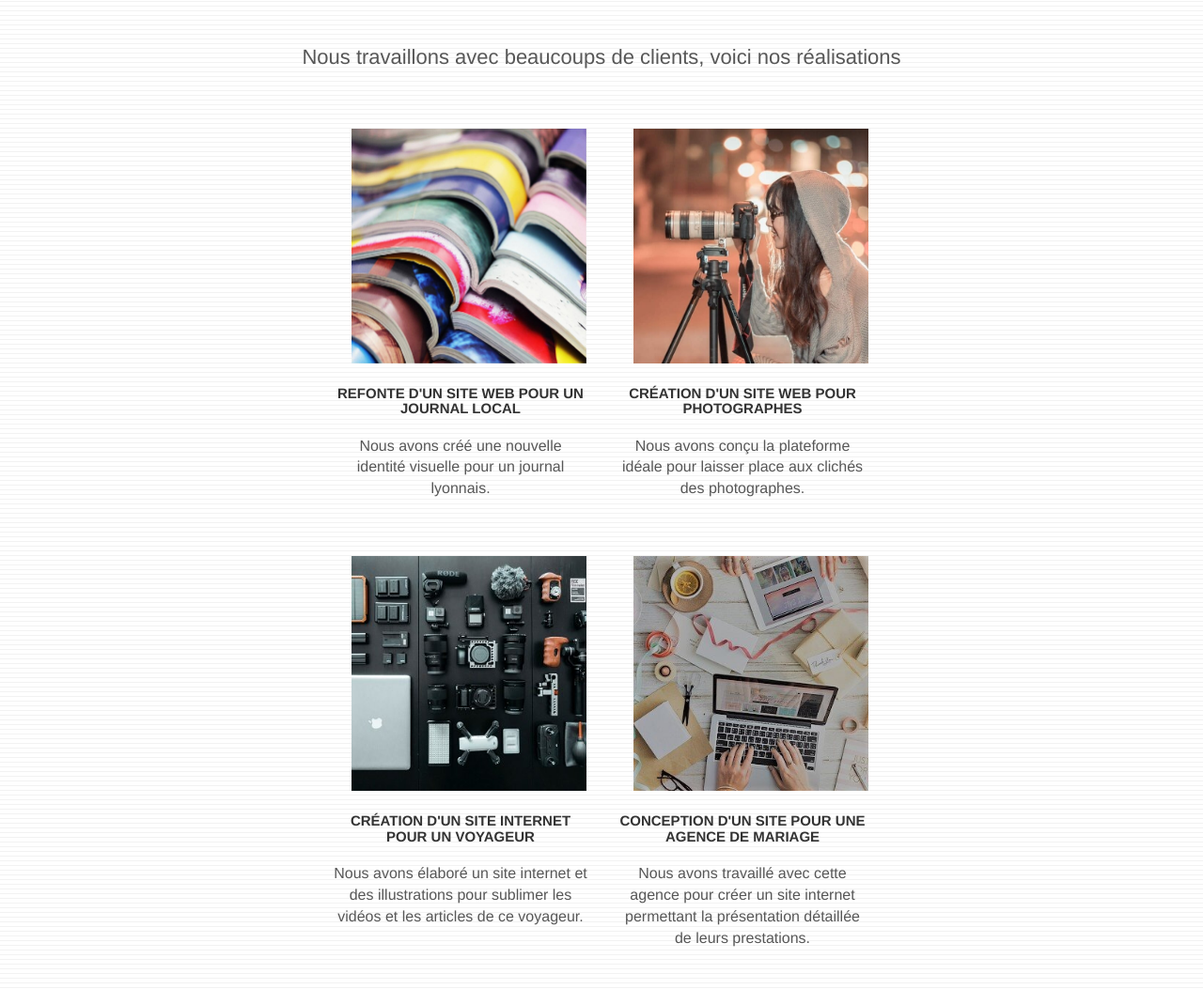
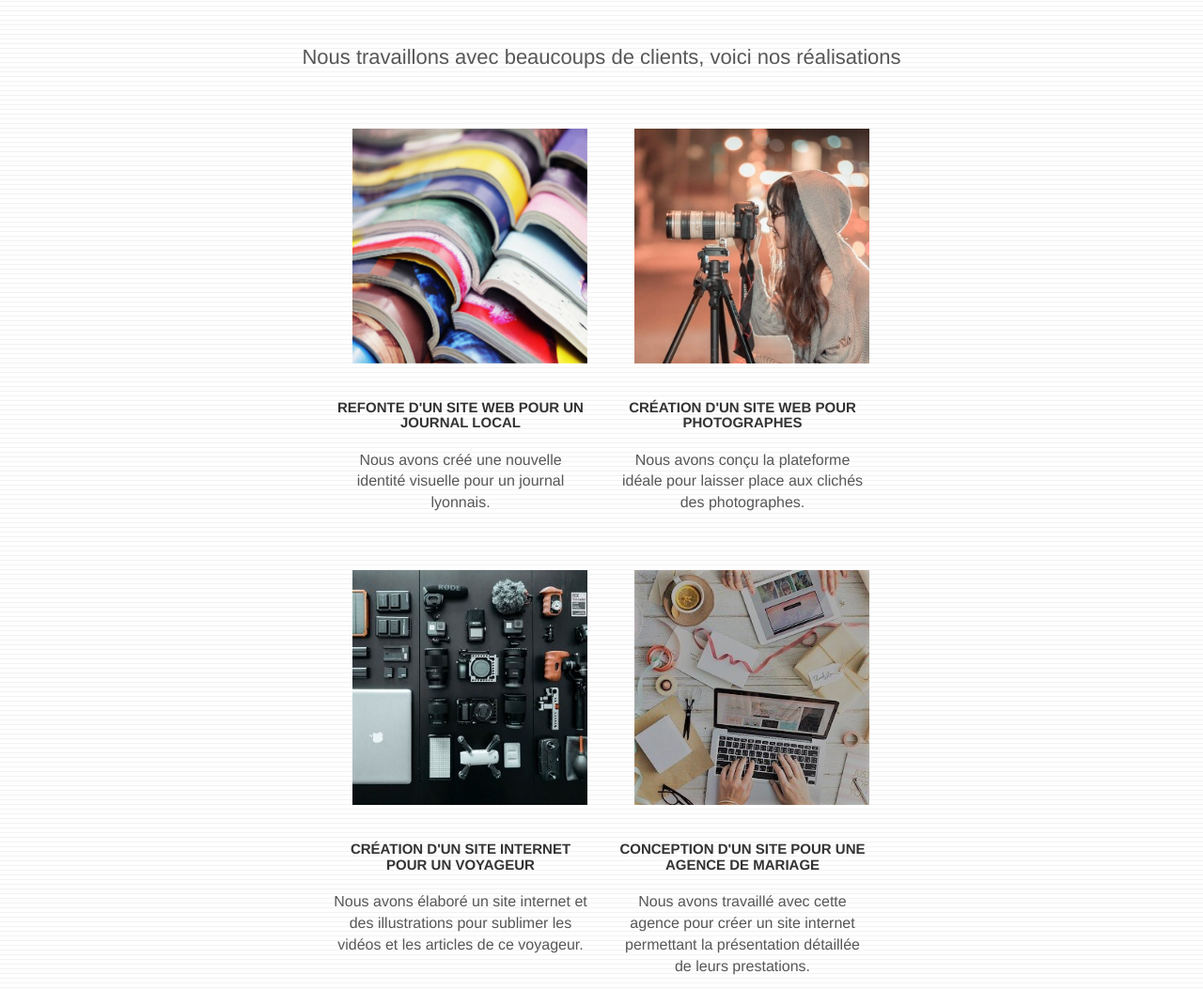
Before and after one commit to SonicDarkSly/La-Chouette-Agence, a plain HTML site: page index.html in a window 1280 px wide. Shown: the part 1920-2973 px from the top of the page at 94% size. Drawn offline with Linux system fonts and the light colour scheme.

Commit message:
modif css

```diff
--- a/index.html
+++ b/index.html
@@ -5,8 +5,8 @@
 	<meta name="keywords" content="Chouette, agence, web, design, Lyon, refonte">
     <meta name="description" content="La Chouette Agence est une entreprise spécialisée en Web Design à Lyon. Notre agence vous accompagne dans la création ou la refonte de votre site web.">
     <meta name="viewport" content="width=device-width, initial-scale=1.0, viewport-fit=cover">
-    <link rel="shortcut icon" type="image/jpg" href="favicon.jpg">
 
+	<link rel="shortcut icon" type="image/jpg" href="favicon.jpg">
 	<link rel="stylesheet" type="text/css" href="./css/bootstrap.min.css">
 	<link rel="stylesheet" type="text/css" href="./css/font-awesome.min.css">
 	<link rel="stylesheet" type="text/css" href="./css/et-line.min.css">
@@ -34,7 +34,7 @@
 
 		<nav class="navbar row">
 			<div class="navbar-header">
-				<a class="navbar-brand" href="index.html"><img src="img/la-chouette-agence.png" alt="paris web design logo agence web meilleure agence" height="40" /></a>
+				<a class="navbar-brand" href="index.html"><img src="img/la-chouette-agence.png" alt="Lyon web design logo agence web meilleure agence" height="40" /></a>
 				<button id="nav-toggle" type="button" class="ui-navbar-toggle navbar-toggle" data-toggle="collapse" data-target=".navbar-1">
 					<span class="sr-only">Toggle navigation</span><span class="icon-bar"></span><span class="icon-bar"></span><span class="icon-bar"></span>
 				</button>
@@ -43,8 +43,6 @@
 				<ul class="site-navigation nav navbar-nav">
 					<li>
 						<a href="index.html">Accueil</a>
-					</li>
-					<li>
 					</li>
 					<li>
 						<a href="contact.html">Contact</a>
@@ -61,7 +59,7 @@
 	<div class="container bloc-lg">
 		<div class="row tight-width-whitespace">
 			<div class="col-sm-12">
-				<img src="img/logo.png" class="center-block image-resize-mode" width="100" alt="La chouette agence, agence web paris, création logo paris" />
+				<img src="img/logo.png" class="center-block image-resize-mode" width="100" alt="La chouette agence, agence web Lyon, création logo Lyon" />
 				<h1 class="text-center hero-bloc-text tc-white ">
 					La chouette agence.
 				</h1>
@@ -157,8 +155,8 @@
 			</div>
 		</div>
 		<div class="row tight-width-whitespace portfolio-row">
-			<div class="col-sm-6">
-				<a href="#" data-lightbox="img/1.jpg" data-gallery-id="gallery-1" data-caption="Refonte d'un site web pour un journal local" data-frame="snapshot-lb"><img src="img/1.jpg" alt="paris web design logo agence web meilleure agence et refonte site web journal" class="img-responsive portfolio-thumb" /></a>
+			<div class="col-sm-6 text-center">
+				<a href="#" data-lightbox="img/1.jpg" data-gallery-id="gallery-1" data-caption="Refonte d'un site web pour un journal local" data-frame="snapshot-lb" class="text-center"><img src="img/1.jpg" alt="Lyon web design logo agence web meilleure agence et refonte site web journal" class="img-responsive portfolio-thumb" /></a>
 				<h3 class="mg-md text-center">
 					Refonte d'un site web pour un journal local
 				</h3>
@@ -166,8 +164,8 @@
 					Nous avons créé une nouvelle identité visuelle pour un journal lyonnais.
 				</p>
 			</div>
-			<div class="col-sm-6">
-				<a href="#" data-lightbox="img/2.jpg" data-gallery-id="gallery-1" data-caption="Création d'un site web pour photographes" data-frame="snapshot-lb"><img src="img/2.jpg" class="img-responsive portfolio-thumb" alt="paris web design logo agence web meilleure agence, Création d'un site web pour photographes" /></a>
+			<div class="col-sm-6 text-center">
+				<a href="#" data-lightbox="img/2.jpg" data-gallery-id="gallery-1" data-caption="Création d'un site web pour photographes" data-frame="snapshot-lb" class="text-center"><img src="img/2.jpg" class="img-responsive portfolio-thumb" alt="Lyon web design logo agence web meilleure agence, Création d'un site web pour photographes" /></a>
 				<h3 class="mg-md text-center">
 					Création d'un site web pour photographes
 				</h3>
@@ -177,8 +175,8 @@
 			</div>
 		</div>
 		<div class="row tight-width-whitespace portfolio-row">
-			<div class="col-sm-6">
-				<a href="#" data-lightbox="img/3.jpg" data-gallery-id="gallery-1" data-caption="Création d'un site internet pour un voyageur" data-frame="snapshot-lb"><img src="img/3.jpg" class="img-responsive portfolio-thumb" alt="paris web design logo agence web meilleure agence, Création d'un site web pour voyageur"/></a>
+			<div class="col-sm-6 text-center">
+				<a href="#" data-lightbox="img/3.jpg" data-gallery-id="gallery-1" data-caption="Création d'un site internet pour un voyageur" data-frame="snapshot-lb" class="text-center"><img src="img/3.jpg" class="img-responsive portfolio-thumb" alt="Lyon web design logo agence web meilleure agence, Création d'un site web pour voyageur"/></a>
 				<h3 class="mg-md text-center">
 					Création d'un site internet pour un voyageur
 				</h3>
@@ -186,8 +184,8 @@
 					Nous avons élaboré un site internet et des illustrations pour sublimer les vidéos et les articles de ce voyageur.
 				</p>
 			</div>
-			<div class="col-sm-6">
-				<a href="#" data-lightbox="img/4.jpg" data-gallery-id="gallery-1" data-caption="Conception d'un site pour une agence de mariage" data-frame="snapshot-lb"><img src="img/4.jpg" class="img-responsive portfolio-thumb" alt="paris web design logo agence web meilleure agence, Création d'un site web pour agence de mariage" /></a>
+			<div class="col-sm-6 text-center">
+				<a href="#" data-lightbox="img/4.jpg" data-gallery-id="gallery-1" data-caption="Conception d'un site pour une agence de mariage" data-frame="snapshot-lb" class="text-center"><img src="img/4.jpg" class="img-responsive portfolio-thumb" alt="Lyon web design logo agence web meilleure agence, Création d'un site web pour agence de mariage" /></a>
 				<h3 class="mg-md text-center">
 					Conception d'un site pour une agence de mariage
 				</h3>
--- a/style.css
+++ b/style.css
@@ -557,7 +557,7 @@ button {
 
 a[data-lightbox] {
     position: relative;
-    display: block;
+    display: inline-block;
     text-align: center;
     margin-left: 19px;
 }
```
Also changed, not shown: contact.html (+6 -8 lines), style.min.css.
